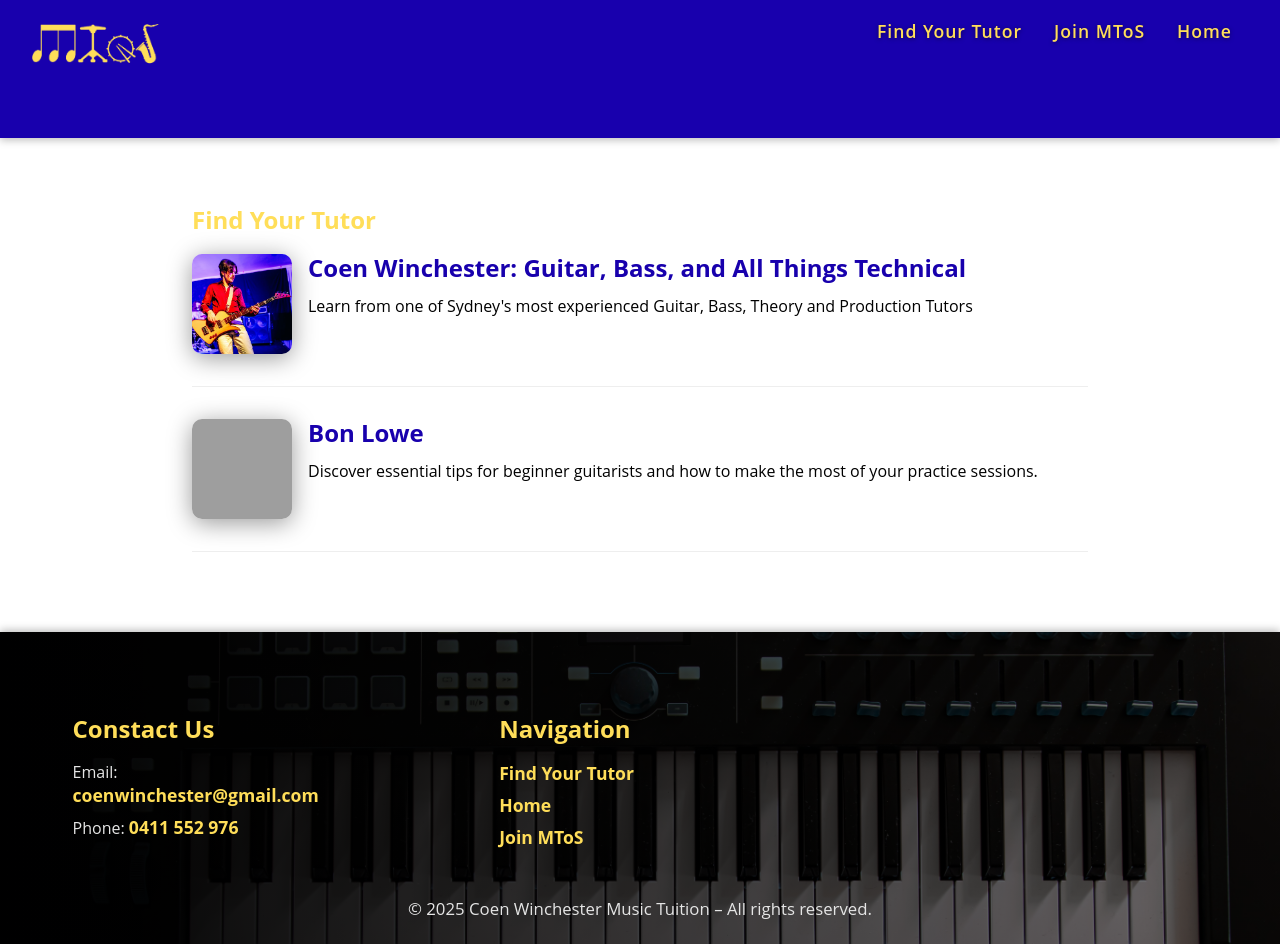
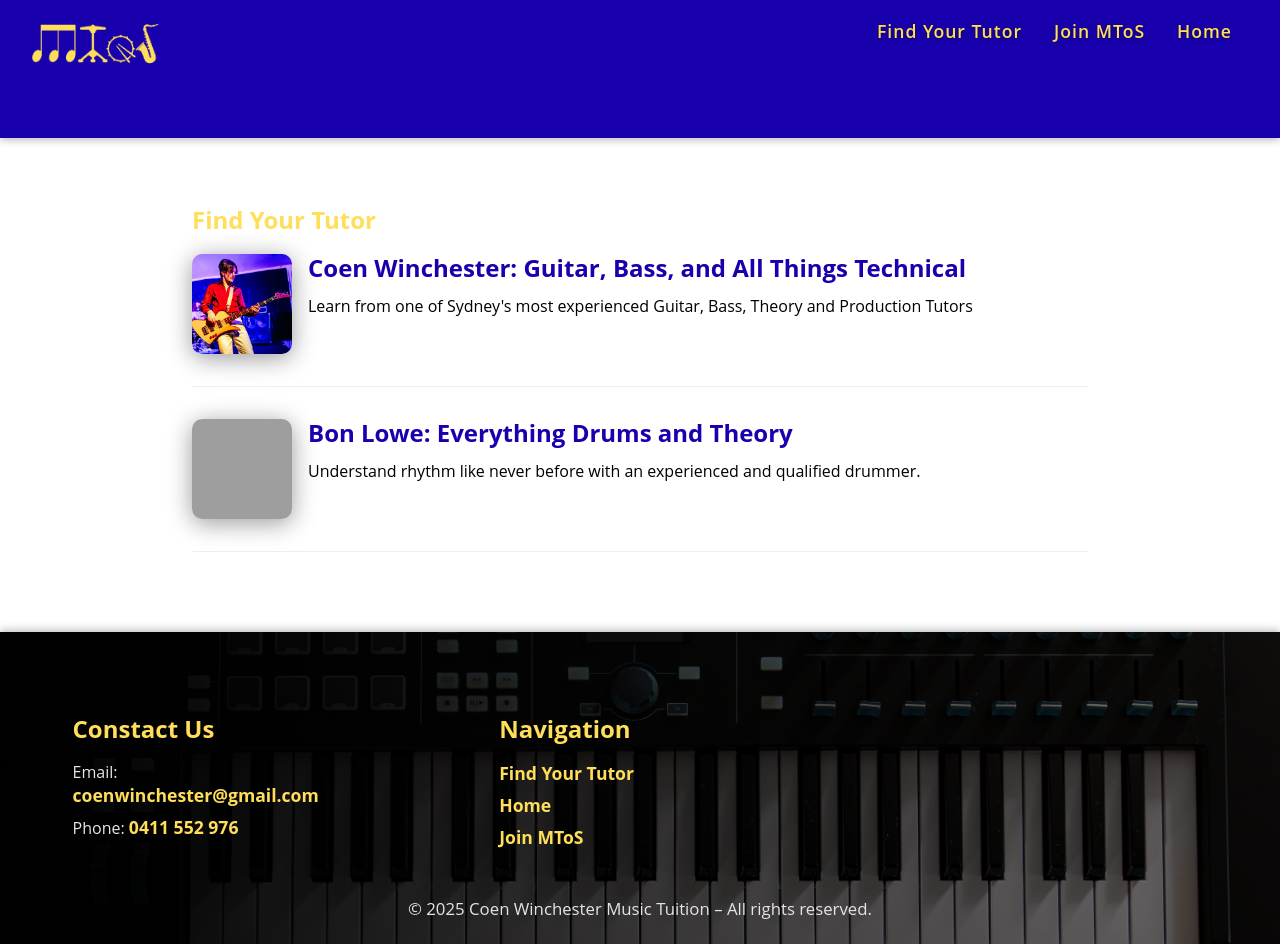
Before and after one commit to garethrhughes/coenwinchester.github.io, a Jekyll site: the page built from articles/index.html, in a window 1280 px wide. Built offline with Jekyll 4.4.1, drawn with Linux system fonts in a browser that asks for light colours; the list of posts is cut into pages by our own code; grey boxes are pictures that could not be loaded.

```diff
--- a/_posts/2025-09-06-BonLowe.md
+++ b/_posts/2025-09-06-BonLowe.md
@@ -1,13 +1,13 @@
 ---
 layout: post
-title: "Bon Lowe"
+title: "Bon Lowe: Everything Drums and Theory"
 date: 2025-09-07
 categories: blog
 hero_image: /assets/img/BonLowe.png
-excerpt: "Discover essential tips for beginner guitarists and how to make the most of your practice sessions."
+excerpt: "Understand rhythm like never before with an experienced and qualified drummer."
 ---
 
-![Guitar Hero Image](/assets/img/yt1.png)
+![Guitar Hero Image](/assets/img/BonLowe.png)
 
 Bon has been playing drums for almost 10 years, performing to the public in live settings for over 6 years. They play a number of different genres ranging from metal to jazz
 and is very comfortable in any style. Bon holds a Bachelor's degree in music from JMC academy in Sydney and in addition to teaching drums they also offer guitar and keyboard tuition.
```
Also changed, not shown: 1 other file.
